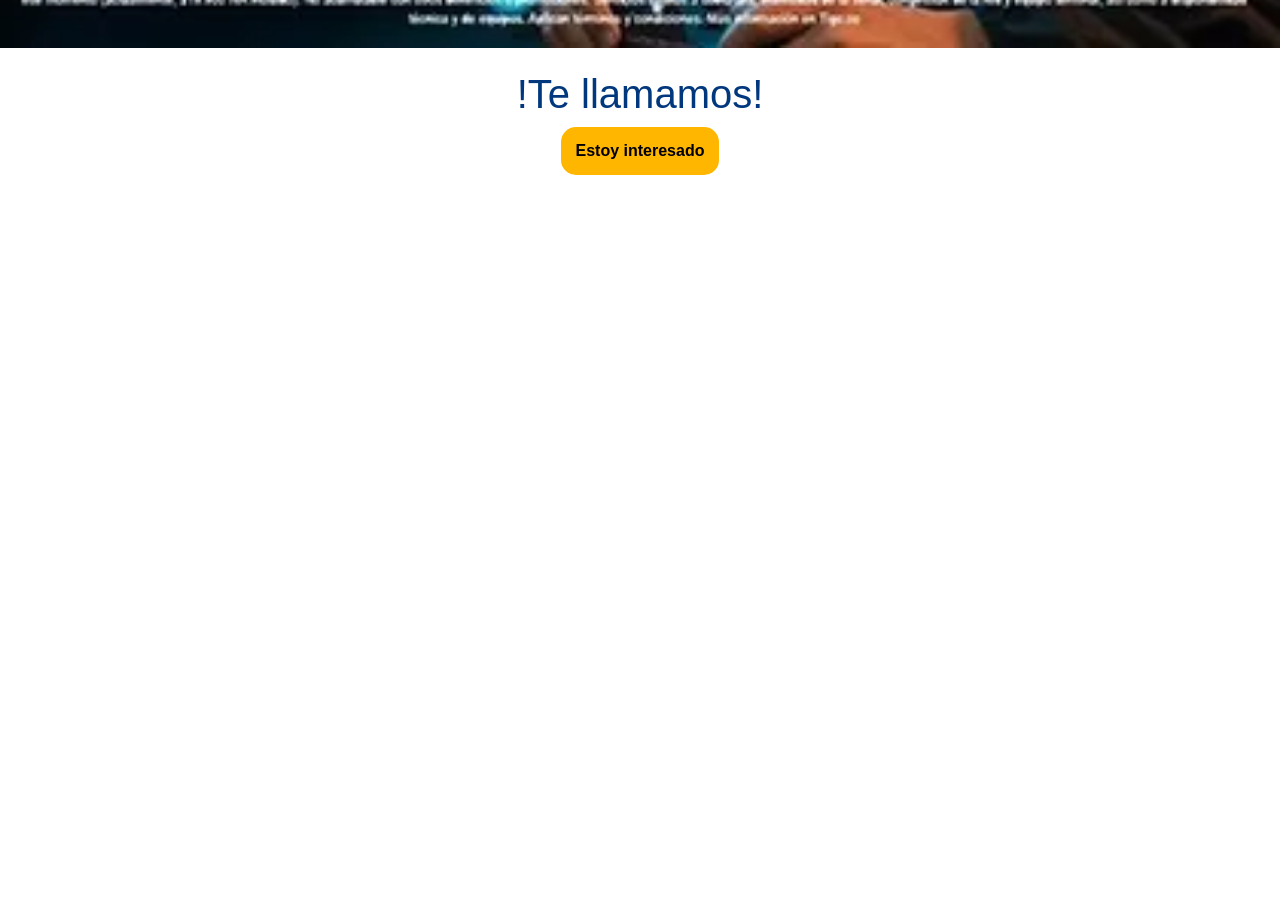
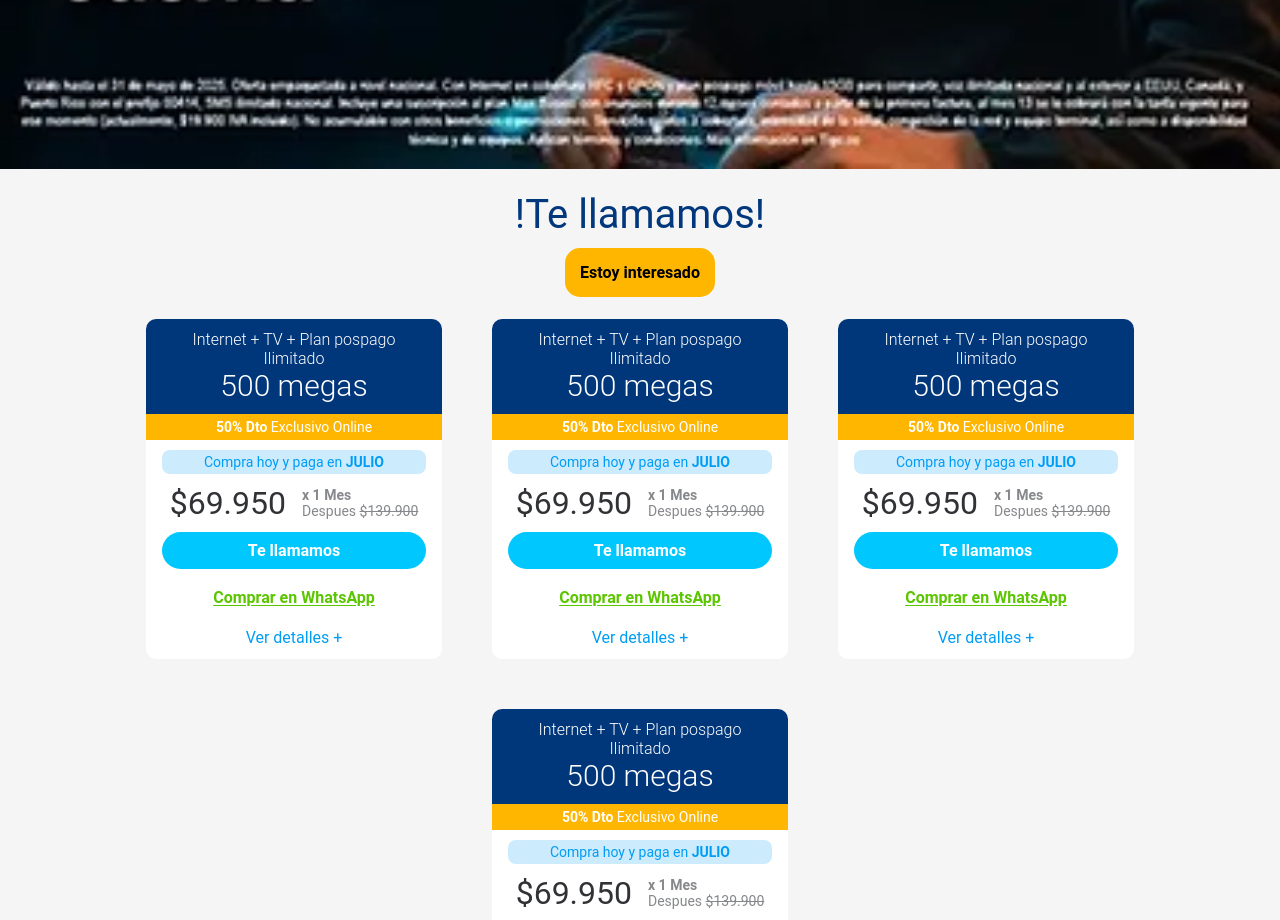
Before and after one commit to sebastianrey13/tigohogar, a React (Vite) app: page /home in a window 1280 px wide. Shown: the part 1860-2780 px from the top of the page. Before the commit the page ends 2058 px from the top, so only its background shows below. Built offline with nearby package versions, Linux system fonts and the light colour scheme.

Commit message:
creo componente CardPlanes

```diff
--- a/index.html
+++ b/index.html
@@ -1,10 +1,15 @@
-<!doctype html>
+<!DOCTYPE html>
 <html lang="en">
   <head>
     <meta charset="UTF-8" />
     <link rel="icon" type="image/svg+xml" href="/imagenes/Logo_Tigo.png" />
     <meta name="viewport" content="width=device-width, initial-scale=1.0" />
-    <title>TIGO HOGAR</title>
+    <!-- <title>TIGO HOGAR</title> -->
+    <title>Promociones TIGO Hogar | Internet y TV al mejor precio</title>
+    <meta
+      name="description"
+      content="Descubre las mejores promociones de TIGO Hogar. Disfruta de FullTigo, Internet y TV con instalación GRATIS. ¡Conéctate con nosotros!"
+    />
   </head>
   <body>
     <div id="root"></div>
--- /dev/null
+++ b/src/componentes/CardPlanes.jsx
@@ -0,0 +1,55 @@
+import React, { useState, useEffect } from "react";
+import EstoyInteresado from "./EstoyInteresado";
+import "../estilos/cardPlanes.css";
+
+const CardPlanes = () => {
+  const [isPopupOpen, setIsPopupOpen] = useState(false);
+
+  const handleOpenPopup = () => setIsPopupOpen(true);
+  const handleClosePopup = () => setIsPopupOpen(false);
+
+  return (
+    <div className="cardPlanes">
+      <div className="nombrePlan">
+        <h2>Internet + TV + Plan pospago Ilimitado</h2>
+        <h3>500 megas</h3>
+      </div>
+      <div className="descuento">
+        <p>
+          <b>50% Dto</b> Exclusivo Online
+        </p>
+      </div>
+      <div className="informacionPlan">
+        <p className="informacionPlan-mesDePago">
+          Compra hoy y paga en <b>JULIO</b>
+        </p>
+        <div className="informacionPlan-precio">
+          <p className="informacionPlan-precio-precioDescuento">$69.950</p>
+          <div className="informacionPlan-precio-c2">
+            <p className="informacionPlan-precio-c2-mesesPromo">x 1 Mes</p>
+            <p className="informacionPlan-precio-c2-despues">
+              Despues <s>$139.900</s>
+            </p>
+          </div>
+        </div>
+        <p onClick={handleOpenPopup} className="botonTeLlamamos">
+          Te llamamos
+        </p>
+        <EstoyInteresado isOpen={isPopupOpen} onClose={handleClosePopup} />
+        <a
+          // href="https://wa.me/573152236666"
+          href="https://wa.me/573152236666?text=Estuve%20mirando%20tu%20página%20web%20y%20me%20interesa%20el%20plan%20fulltigo%20trio"
+          target="_blank"
+          rel="noopener noreferrer"
+        >
+          <p className="comprarWhatsApp">Comprar en WhatsApp</p>
+        </a>
+      </div>
+      <div className="detallesPlan">
+        <p className="detallesPlan-ver">Ver detalles +</p>
+      </div>
+    </div>
+  );
+};
+
+export default CardPlanes;
--- /dev/null
+++ b/src/estilos/cardPlanes.css
@@ -0,0 +1,117 @@
+.cardPlanes {
+  background-color: #ffffff;
+  overflow: hidden;
+  border-radius: 10px;
+  min-width: 296px;
+}
+
+.nombrePlan {
+  background-color: #00377b;
+  color: #ffffff;
+  display: flex;
+  flex-direction: column;
+  justify-content: center;
+  align-items: center;
+  height: 95px;
+}
+
+.nombrePlan h2 {
+  text-align: center;
+  font-size: 16px;
+  font-weight: 300;
+  width: 250px;
+}
+
+.nombrePlan h3 {
+  font-size: 30px;
+  font-weight: 300;
+}
+
+.descuento {
+  background-color: #ffb600;
+  color: #ffffff;
+  text-align: center;
+  font-size: 14px;
+  height: 26px;
+  display: flex;
+  flex-direction: column;
+  justify-content: center;
+  align-items: center;
+}
+
+.informacionPlan {
+  display: flex;
+  flex-direction: column;
+  justify-content: center;
+  align-items: center;
+  gap: 10px;
+  margin-top: 10px;
+}
+
+.informacionPlan-mesDePago {
+  background-color: #ccebfd;
+  color: #019df4;
+  text-align: center;
+  width: 264px;
+  font-size: 14px;
+  padding: 4px 8px;
+  border-radius: 8px;
+}
+
+.informacionPlan-precio {
+  display: flex;
+  flex-direction: row;
+  justify-content: center;
+  align-items: center;
+  gap: 16px;
+}
+
+.informacionPlan-precio-precioDescuento {
+  font-size: 32px;
+  color: #313235;
+}
+
+.informacionPlan-precio-c2 {
+  /* display: flex;
+    flex-direction: column;
+    justify-content: center;
+    gap: 5px; */
+}
+
+.informacionPlan-precio-c2-mesesPromo {
+  color: #86888c;
+  font-size: 14px;
+  font-weight: bold;
+}
+
+.informacionPlan-precio-c2-despues {
+  color: #86888c;
+  font-size: 14px;
+}
+
+.botonTeLlamamos {
+  color: #ffffff;
+  font-weight: bold;
+  background-color: #00c8ff;
+  width: 264px;
+  border-radius: 50px;
+  display: flex;
+  justify-content: center;
+  align-items: center;
+  padding: 9px;
+}
+
+.comprarWhatsApp{
+    color: #5bc500;
+    font-weight: bold;
+    text-decoration: underline;
+    text-underline-offset: 2px;
+    padding: 9px;
+}
+
+
+.detallesPlan-ver{
+    color: #019df4;
+    padding: 12px 8px;
+    text-align: center;
+}
--- a/src/estilos/home.css
+++ b/src/estilos/home.css
@@ -1,3 +1,31 @@
+.home {
+  background-color: #f5f5f5;
+}
+
+.promocion-tigo {
+  display: flex;
+  flex-direction: column;
+  justify-content: center;
+  align-items: center;
+  text-align: center;
+  gap: 5px;
+  padding: 20px 10px 10px 20px;
+  color: #50534a;
+}
+
+.promocion-tigo h1 {
+  color: #00377d;
+  font-size: 28px;
+}
+
+.promocion-tigo h2 {
+  font-size: 20px;
+}
+
+.promocion-tigo h3 {
+  font-size: 20px;
+}
+
 .carrusel {
   position: relative;
   width: 100%;
@@ -127,7 +155,7 @@
   margin-bottom: 15px;
 }
 
-.modal-contentP{
+.modal-contentP {
   color: #333333;
 }
 
@@ -139,7 +167,7 @@
   font-size: 20px;
 }
 
-.close-btn{
+.close-btn {
   background-color: #ffb600;
   border-radius: 50px;
   width: 35px;
@@ -176,19 +204,30 @@
   background-color: #ffde8b;
 }
 
-.terminosCondiciones{
+.terminosCondiciones {
   display: flex;
-  justify-content: space-evenly;
+  justify-content: space-evenlynp;
   align-items: center;
   flex-wrap: wrap;
   gap: 10px;
   margin-top: 10px;
 }
 
-.terminosCondicionesTexto{
+.terminosCondicionesTexto {
   margin-top: 7px;
 }
 
-.terminosCondicionesLink{
+.terminosCondicionesLink {
   color: #00377d;
 }
+
+
+/* Planes */
+
+.planes{
+  display: flex;
+  flex-wrap: wrap;
+  justify-content: center;
+  align-items: center;
+  gap: 50px;
+}
--- a/src/index.css
+++ b/src/index.css
@@ -2,7 +2,7 @@
   padding: 0;
   margin: 0;
   box-sizing: border-box;
-  font-family: "Onest", sans-serif;
+  font-family: "Roboto", sans-serif;
   font-style: normal;
 }
 
--- a/src/rutas/Home.jsx
+++ b/src/rutas/Home.jsx
@@ -4,6 +4,8 @@ import "../estilos/home.css";
 import imgFullTigoTrio from "../../public/imagenes/fulltigotrio.png";
 import imgFullTigoDuo from "../../public/imagenes/fulltigoduo.png";
 import EstoyInteresado from "../componentes/EstoyInteresado";
+import CardPlanes from "../componentes/CardPlanes";
+
 
 const Home = () => {
   const images = [imgFullTigoTrio, imgFullTigoDuo];
@@ -34,7 +36,17 @@ const Home = () => {
   const handleClosePopup = () => setIsPopupOpen(false);
 
   return (
-    <div>
+    <div className="home">
+      <div class="promocion-tigo">
+        <h1>TIGO internet hogar</h1>
+        <h2>
+          Adquiere hoy <b>Full Tigo</b>, <b>Internet</b> y <b>TV</b> a los
+          mejores precios
+        </h2>
+        <h3>
+          Instalación <b>GRATIS</b>
+        </h3>
+      </div>
       <div className="carrusel">
         <button
           className="carrusel-boton carrusel-boton-izquierda"
@@ -62,6 +74,13 @@ const Home = () => {
         </p>
         <EstoyInteresado isOpen={isPopupOpen} onClose={handleClosePopup} />
       </div>
+      <div className="planes">
+        <CardPlanes/>
+        <CardPlanes/>
+        <CardPlanes/>
+        <CardPlanes/>
+
+      </div>
     </div>
   );
 };
```
